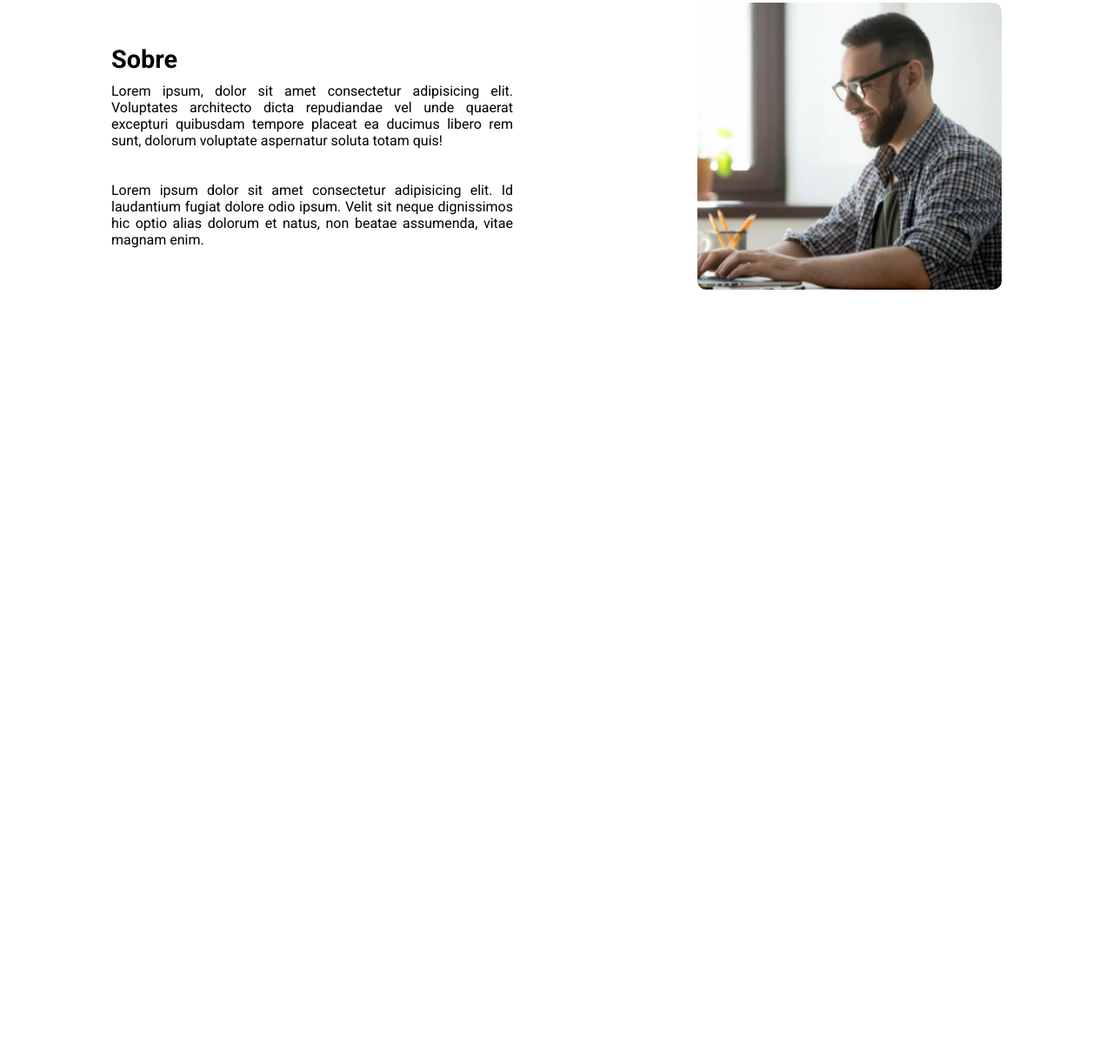
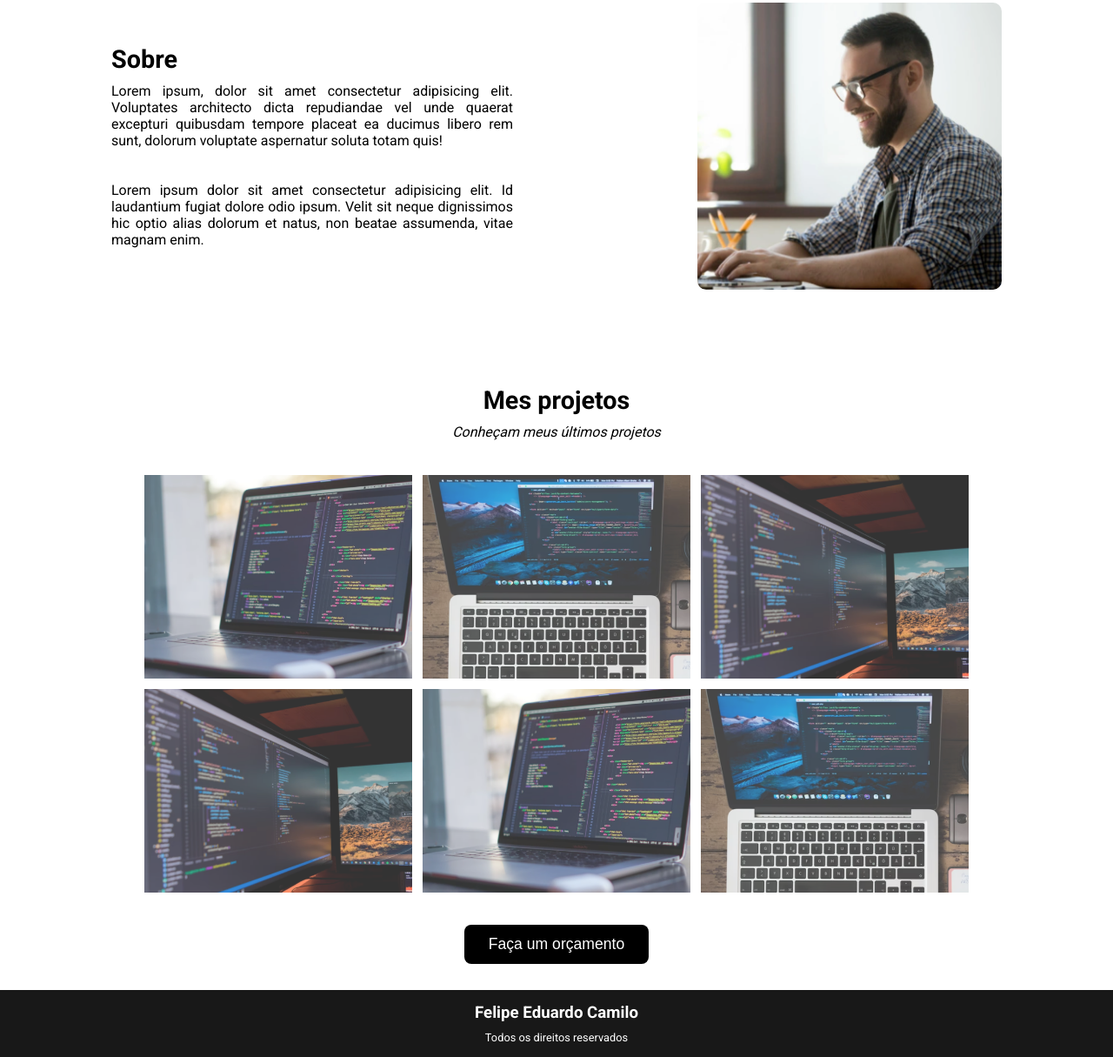
Before and after one commit to felipeeducamilo/projetos, a plain HTML site: page portifolio/index.html in a window 1280 px wide. Shown: the part 877-2092 px from the top of the page at 87% size. Before the commit the page ends 1290 px from the top, so only its background shows below. Drawn offline with Linux system fonts and the light colour scheme.

Commit message:
projeto portifolio

```diff
--- a/portifolio/index.html
+++ b/portifolio/index.html
@@ -14,17 +14,17 @@
   </head>
   <body>
     <!-- ----------- INÍCIO HEADER---------------- -->
-    <header>
+    <header class="header">
       <nav class="nav">
         <ul class="nav-list">
           <li>
-            <a href="#">Home</a>
+            <a href="#home">Home</a>
           </li>
           <li>
-            <a href="#">Sobre</a>
+            <a href="#about">Sobre</a>
           </li>
           <li>
-            <a href="#">Projetos</a>
+            <a href="#project">Projetos</a>
           </li>
         </ul>
       </nav>
@@ -34,7 +34,7 @@
     <!-- ----------- INÍCIO MAIN---------------- -->
 
     <main>
-      <section class="section-1">
+      <section  class="section-1" id="home">
         <div>
           <h1>Olá, <br> Seja bem vindo</h1>
           <p>Crie soluções para o seu negócio!</p>
@@ -44,7 +44,7 @@
         </div>
       </section>
 
-      <section class="section-2">
+      <section  class="section-2" id="about">
         <div>
           <h2>Sobre</h2>
           <p>Lorem ipsum, dolor sit amet consectetur adipisicing elit. Voluptates architecto dicta repudiandae vel unde quaerat excepturi quibusdam tempore placeat ea ducimus libero rem sunt, dolorum voluptate aspernatur soluta totam quis!</p><br><br>
@@ -52,7 +52,34 @@
         </div>
         <img src="images/foto-pc.png" alt="foto minha programando">
       </section>
+
+      <section class="section-3"  id="project">
+        <h2>Mes projetos</h2>
+        <p>Conheçam meus últimos projetos</p>
+
+        <div class="project-list">
+          <img src="images/projeto1.png" alt="meu projeto 1">
+          <img src="images/projeto2.png" alt="meu projeto 2">
+          <img src="images/projeto3.png" alt="meu projeto 3">
+        </div>
+
+        <div class="project-list">
+          <img src="images/projeto3.png" alt="meu projeto 4">
+          <img src="images/projeto1.png" alt="meu projeto 5">
+          <img src="images/projeto2.png" alt="meu projeto 6">
+        </div>
+
+       <button class="action">Faça um orçamento</button>
+
+      </section>
     </main>
     <!-- ----------- FIM MAIN---------------- -->
+
+     <!-- ----------- INÍCIO FOOTER-------------- -->
+    <footer class="footer">
+      <h3>Felipe Eduardo Camilo</h3>
+      <p>Todos os direitos reservados</p>
+    </footer>
+     <!-- ----------- FIM FOOTER---------------- -->
   </body>
 </html>
--- a/portifolio/style/stulestyle.css
+++ b/portifolio/style/stulestyle.css
@@ -7,12 +7,22 @@
     box-sizing: border-box;
 }
 
+html {
+    scroll-behavior: smooth;
+}
+
 body {
     font-family: "Roboto", serif;
 }
 
 
 /* ---------------------- INÍCIO DO HEADER --------------------*/
+.header {
+    position: sticky;
+    top: 0;
+    z-index: 9;
+}
+
 
 .nav {
     background-color: #181818;
@@ -20,9 +30,6 @@ body {
     height: 80px;
     display: flex;
     justify-content:flex-end;
-    position: sticky;
-    top: 0;
-    z-index: 9;
 }
 
 .nav-list {
@@ -126,7 +133,81 @@ body {
     text-align: justify;
 }
 
-
 /* -------------------- FIM DO SECTION-2 --------------------- */
 
+
+
+/* -------------------- INÍCIO DO SECTION-3 ------------------ */
+
+.section-3 {
+    width: 100%;
+    display: flex;
+    flex-direction: column;
+    align-items: center;
+    justify-content: center;
+    padding: 30px 0;
+}
+
+.section-3 h2 {
+    font-size: 1.8rem;
+    padding-bottom: 10px;
+}
+
+.section-3 p {
+    font-style: italic;
+    padding-bottom: 40px;
+}
+
+.project-list {
+    width: 100%;
+    display: flex;
+    align-items: center;
+    justify-content: center;
+    margin-bottom: 5px;
+}
+
+.project-list img{
+    width: 25%;
+    padding-left: 0.5%;
+    padding-right: 0.5%;
+    opacity: 0.8;
+    transition: 0.8s;
+    padding-bottom: 0.5%;
+}
+
+.project-list img:hover {
+    opacity: 1;
+}
+
+.action {
+    background-color: #000000;
+    color: #ffffff;
+    padding: 12px 28px;
+    border-radius:8px;
+    margin-top: 2%;
+    border: none;
+    font-size: 1.1rem;
+    cursor: pointer;
+}
+/* -------------------- FIM DO SECTION-3 --------------------- */
+
 /* -------------------- FIM DO MAiN --------------------- */
+
+/* -------------------- INÍCIO DO FOOTER ------------------ */
+.footer {
+    width: 100%;
+    padding: 10px;
+    background-color: #181818;
+    color: #fff;
+    text-align: center;
+}
+
+.footer h3 {
+    padding: 5px;
+}
+
+.footer p {
+    padding: 5px;
+    font-size: 0.8rem;
+}
+/* -------------------- FIM DO FOOTER --------------------- */
```
